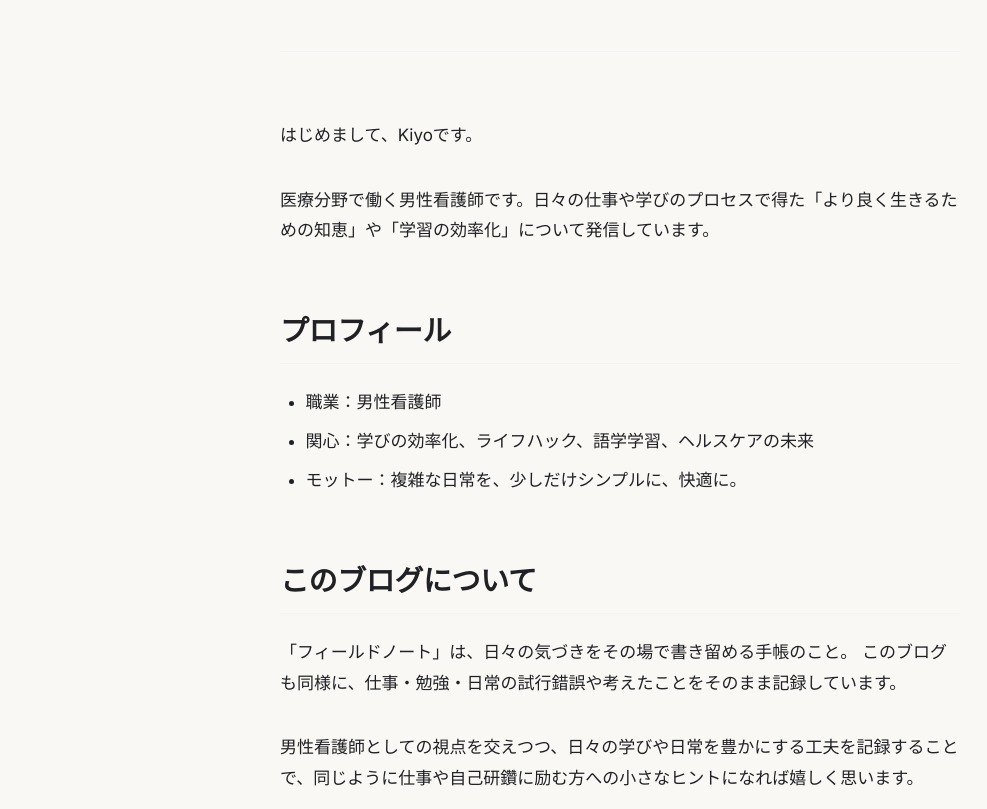
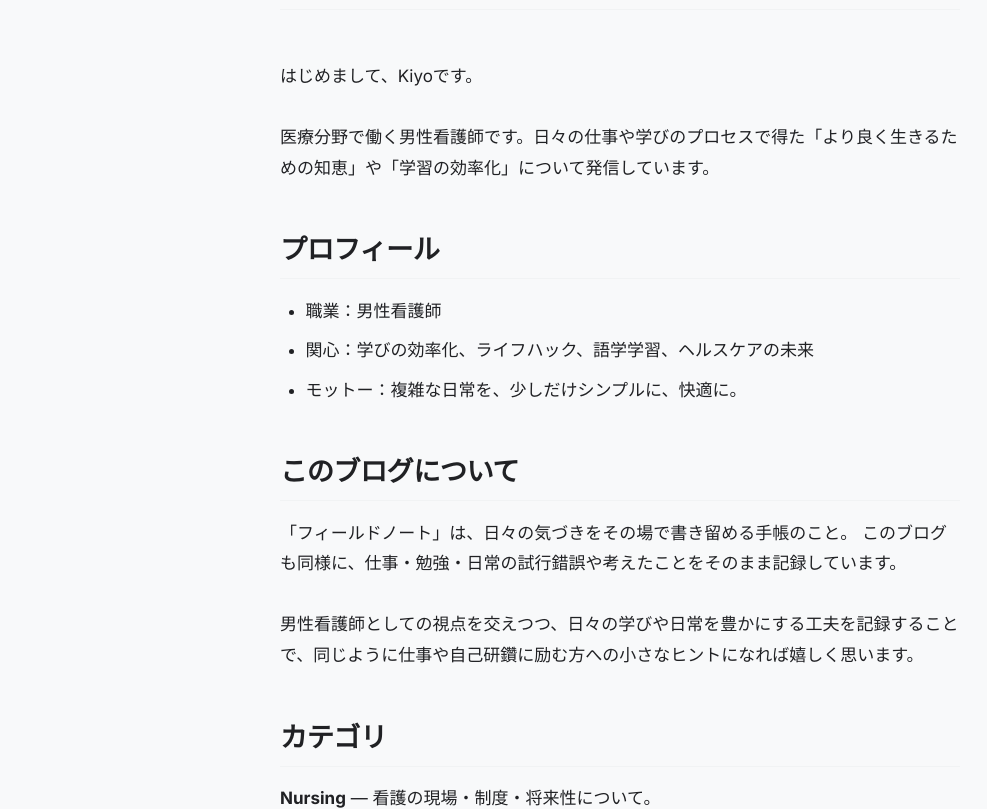
Before and after one commit to kiyotech10/kiyo-field-notes, an Astro site: page /about in a window 1280 px wide. Shown: the part 224-1033 px from the top of the page, without its empty margins (20-1007 px from the left). Built offline with nearby package versions, Linux system fonts and the light colour scheme; Astro itself is replaced by a stand-in of ours; a web font is replaced by a local one.

Commit message:
Revert all experimental typography and sand background modifications back to original clean Google modern minimal style while keeping the AI badge

```diff
--- a/src/styles/global.css
+++ b/src/styles/global.css
@@ -1,7 +1,7 @@
-@import url('https://fonts.googleapis.com/css2?family=Inter:wght@300;400;500;600;700&family=Noto+Sans+JP:wght@300;400;500;700&family=Noto+Serif+JP:wght@400;700&family=Playfair+Display:ital,wght@0,400;0,700;1,400&display=swap');
+@import url('https://fonts.googleapis.com/css2?family=Inter:wght@300;400;500;600;700&family=Noto+Sans+JP:wght@300;400;500;700&display=swap');
 
 :root {
-	--bg: #faf8f5; /* Premium Sand White / Warm Editorial Paper */
+	--bg: #f8f9fa; /* Google Clean Light Gray-White */
 	--text: #202124; /* Google Dark Text */
 	--text-muted: #5f6368; /* Google Secondary Text */
 	--accent: #1a73e8; /* Google Blue */
@@ -9,7 +9,7 @@
 	--border: #f1f3f4; /* Subtle hairline border */
 	--max-width: 680px;
 	--font-body: 'Inter', 'Noto Sans JP', -apple-system, sans-serif;
-	--font-heading: 'Playfair Display', 'Noto Serif JP', Georgia, 'Times New Roman', serif;
+	--font-heading: 'Inter', 'Noto Sans JP', sans-serif;
 	--font-mono: 'JetBrains Mono', 'Fira Code', monospace;
 	--transition-google: all 0.25s cubic-bezier(0.4, 0, 0.2, 1);
 }
@@ -37,9 +37,9 @@
 
 main {
 	width: var(--max-width);
-	max-width: calc(100% - 4rem); /* Slightly narrower container for more luxurious breathing room */
+	max-width: calc(100% - 3rem);
 	margin: 0 auto;
-	padding: 6.5em 0; /* 15%+ expanded whitespace on top/bottom */
+	padding: 5em 0;
 }
 
 h1,
@@ -50,17 +50,17 @@
 h6 {
 	font-family: var(--font-heading);
 	color: var(--text);
-	line-height: 1.35;
-	font-weight: 700;
-	letter-spacing: -0.01em;
-	margin-top: 2.2em; /* Expanded breathing space before headings */
-	margin-bottom: 0.8em;
+	line-height: 1.3;
+	font-weight: 600;
+	letter-spacing: -0.02em;
+	margin-top: 1.8em;
+	margin-bottom: 0.6em;
 }
 
-h1 { font-size: 2.4em; font-weight: 700; margin-top: 0; margin-bottom: 0.8em; }
-h2 { font-size: 1.7em; border-bottom: 1px solid var(--border); padding-bottom: 0.5em; margin-top: 2.2em; }
-h3 { font-size: 1.35em; margin-top: 2em; }
-h4 { font-size: 1.15em; font-weight: 700; }
+h1 { font-size: 2.2em; font-weight: 700; margin-top: 0; margin-bottom: 0.6em; }
+h2 { font-size: 1.6em; border-bottom: 1px solid var(--border); padding-bottom: 0.4em; }
+h3 { font-size: 1.3em; }
+h4 { font-size: 1.1em; font-weight: 700; }
 
 a {
 	color: var(--accent);
@@ -73,9 +73,9 @@
 	text-decoration: none;
 }
 
-p { margin: 0 0 1.8em; }
+p { margin: 0 0 1.5em; }
 
-.prose p { margin-bottom: 2em; }
+.prose p { margin-bottom: 1.8em; }
 
 img {
 	max-width: 100%;
@@ -124,7 +124,7 @@
 hr {
 	border: none;
 	border-top: 1px solid var(--border);
-	margin: 4em 0; /* Expanded horizontal rule margins */
+	margin: 3em 0;
 }
 
 table {
@@ -156,13 +156,13 @@
 li { margin-bottom: 0.5em; }
 
 @media (max-width: 720px) {
-	body { font-size: 15.5px; }
+	body { font-size: 15px; }
 	main {
-		padding: 4.5em 0; /* Expanded mobile padding */
-		max-width: calc(100% - 2.5rem);
+		padding: 3em 0;
+		max-width: calc(100% - 2rem);
 	}
-	h1 { font-size: 2.0em; }
-	h2 { font-size: 1.5em; }
+	h1 { font-size: 1.8em; }
+	h2 { font-size: 1.4em; }
 }
 
 .fade-in {
```
Also changed, not shown: src/pages/index.astro (+11 -12 lines).
